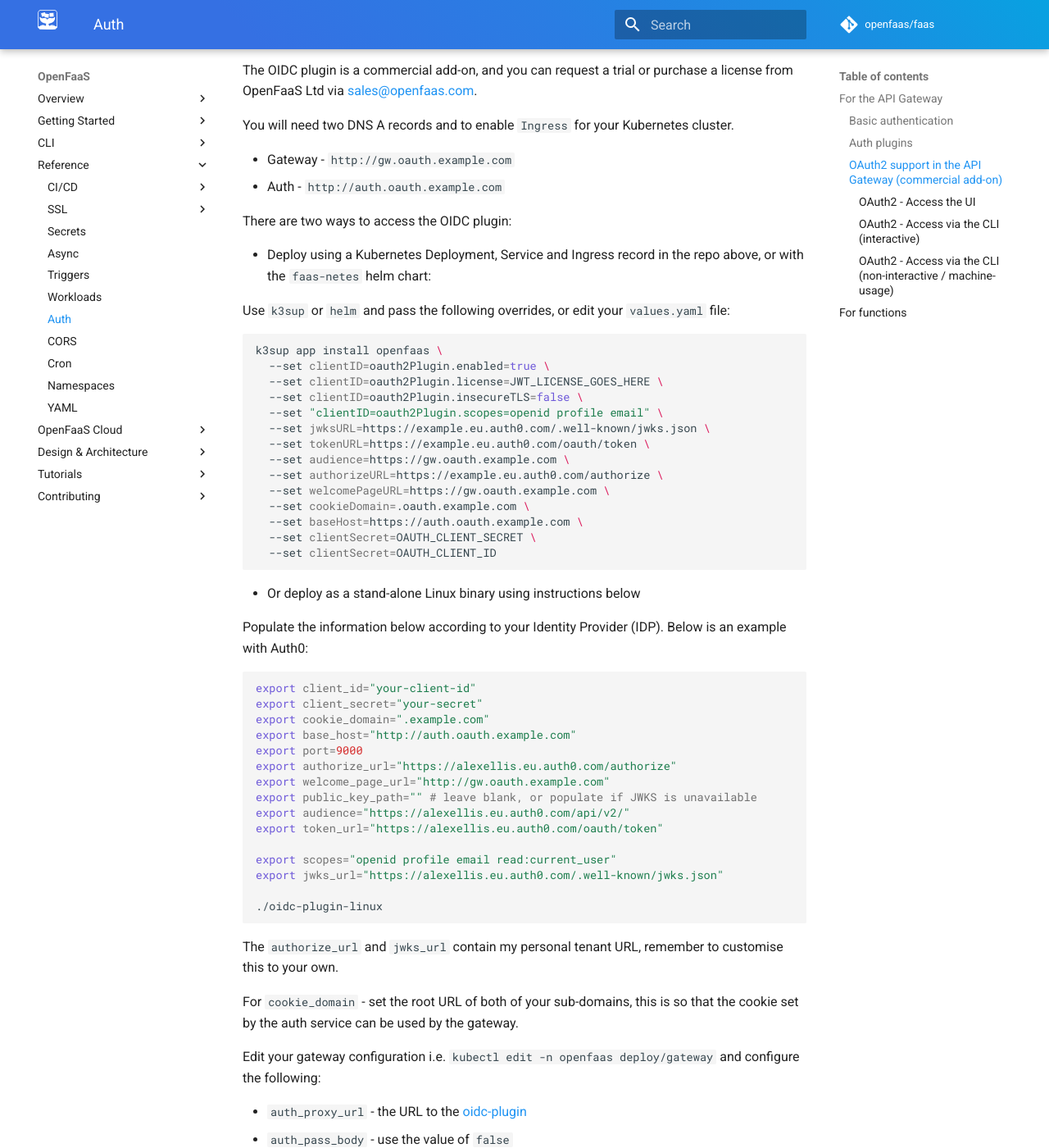
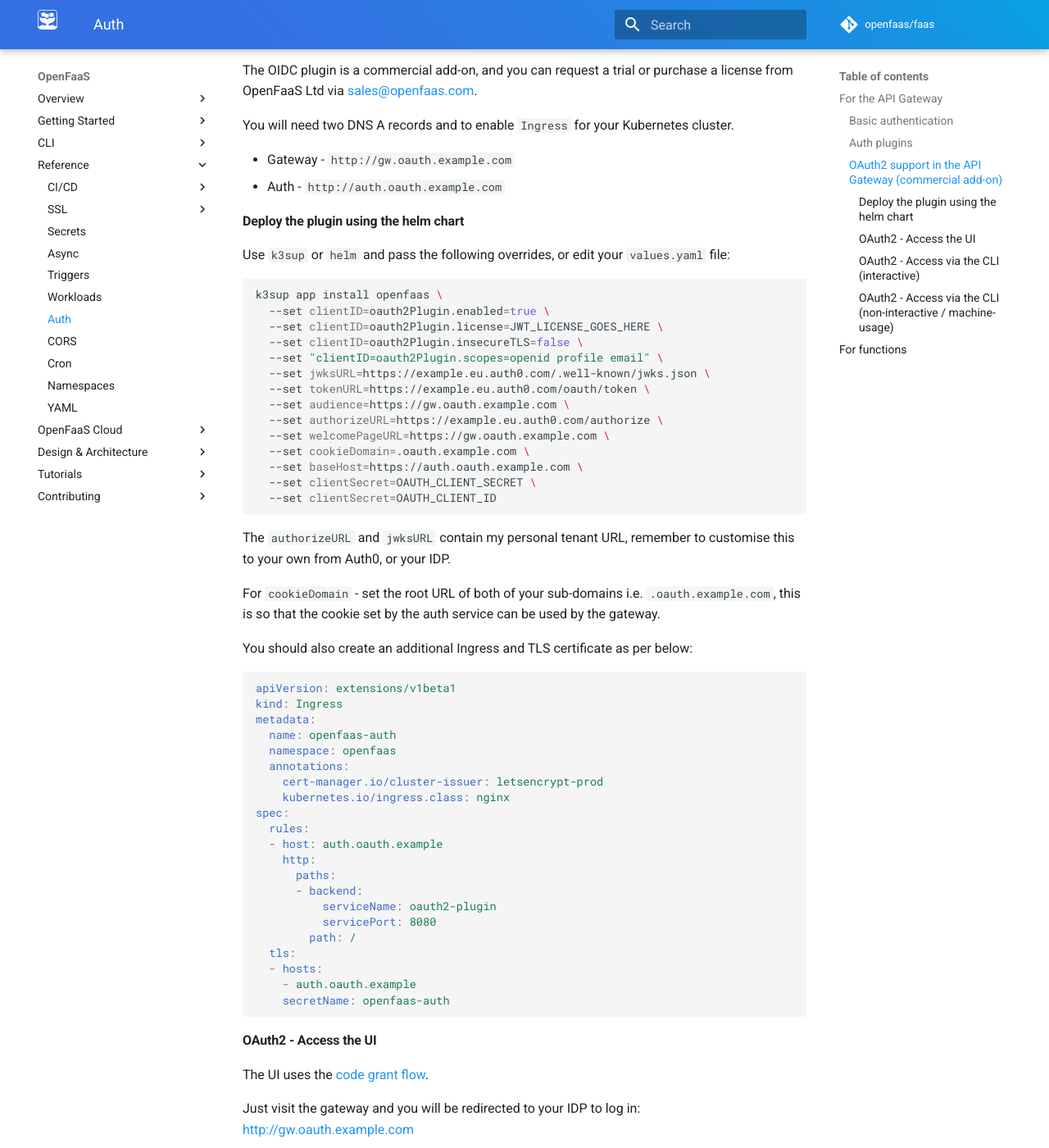
Before and after one commit to openfaas/docs, an MkDocs documentation site: the page built from docs/reference/authentication.md, in a window 1280 px wide and 1400 px high, scrolled down 1354 px. Shown: the whole window at 82% size. Built offline with MkDocs 1.6.1 and Material for MkDocs 9.7.7, drawn with Linux system fonts in a browser that asks for light colours; comment, search, counter and statistics services are not loaded.

Commit message:
Remove the manual instructions for the plugin
The binary release has been removed because it is not required
and no-longer available.

Signed-off-by: Alex Ellis (OpenFaaS Ltd) <alexellis2@gmail.com>

````diff
--- a/docs/reference/authentication.md
+++ b/docs/reference/authentication.md
@@ -46,59 +46,58 @@ You will need two DNS A records and to enable `Ingress` for your Kubernetes clus
 * Gateway - `http://gw.oauth.example.com`
 * Auth - `http://auth.oauth.example.com`
 
-There are two ways to access the OIDC plugin:
 
-* Deploy using a Kubernetes Deployment, Service and Ingress record in the repo above, or with the `faas-netes` helm chart:
+#### Deploy the plugin using the helm chart
 
-  Use `k3sup` or `helm` and pass the following overrides, or edit your `values.yaml` file:
+Use `k3sup` or `helm` and pass the following overrides, or edit your `values.yaml` file:
 
-  ```sh
-  k3sup app install openfaas \
-    --set clientID=oauth2Plugin.enabled=true \
-    --set clientID=oauth2Plugin.license=JWT_LICENSE_GOES_HERE \
-    --set clientID=oauth2Plugin.insecureTLS=false \
-    --set "clientID=oauth2Plugin.scopes=openid profile email" \
-    --set jwksURL=https://example.eu.auth0.com/.well-known/jwks.json \
-    --set tokenURL=https://example.eu.auth0.com/oauth/token \
-    --set audience=https://gw.oauth.example.com \
-    --set authorizeURL=https://example.eu.auth0.com/authorize \
-    --set welcomePageURL=https://gw.oauth.example.com \
-    --set cookieDomain=.oauth.example.com \
-    --set baseHost=https://auth.oauth.example.com \
-    --set clientSecret=OAUTH_CLIENT_SECRET \
-    --set clientSecret=OAUTH_CLIENT_ID
-  ```
+```sh
+k3sup app install openfaas \
+  --set clientID=oauth2Plugin.enabled=true \
+  --set clientID=oauth2Plugin.license=JWT_LICENSE_GOES_HERE \
+  --set clientID=oauth2Plugin.insecureTLS=false \
+  --set "clientID=oauth2Plugin.scopes=openid profile email" \
+  --set jwksURL=https://example.eu.auth0.com/.well-known/jwks.json \
+  --set tokenURL=https://example.eu.auth0.com/oauth/token \
+  --set audience=https://gw.oauth.example.com \
+  --set authorizeURL=https://example.eu.auth0.com/authorize \
+  --set welcomePageURL=https://gw.oauth.example.com \
+  --set cookieDomain=.oauth.example.com \
+  --set baseHost=https://auth.oauth.example.com \
+  --set clientSecret=OAUTH_CLIENT_SECRET \
+  --set clientSecret=OAUTH_CLIENT_ID
+```
 
-* Or deploy as a stand-alone Linux binary using instructions below
 
-  Populate the information below according to your Identity Provider (IDP). Below is an example with Auth0:
+The `authorizeURL` and `jwksURL` contain my personal tenant URL, remember to customise this to your own from Auth0, or your IDP.
 
-  ```sh
-  export client_id="your-client-id"
-  export client_secret="your-secret"
-  export cookie_domain=".example.com"
-  export base_host="http://auth.oauth.example.com"
-  export port=9000
-  export authorize_url="https://alexellis.eu.auth0.com/authorize"
-  export welcome_page_url="http://gw.oauth.example.com"
-  export public_key_path="" # leave blank, or populate if JWKS is unavailable
-  export audience="https://alexellis.eu.auth0.com/api/v2/"
-  export token_url="https://alexellis.eu.auth0.com/oauth/token"
+For `cookieDomain` - set the root URL of both of your sub-domains i.e. `.oauth.example.com`, this is so that the cookie set by the auth service can be used by the gateway.
 
-  export scopes="openid profile email read:current_user"
-  export jwks_url="https://alexellis.eu.auth0.com/.well-known/jwks.json"
+You should also create an additional Ingress and TLS certificate as per below:
 
-  ./oidc-plugin-linux
-  ```
-
-  The `authorize_url` and `jwks_url` contain my personal tenant URL, remember to customise this to your own.
-
-  For `cookie_domain` - set the root URL of both of your sub-domains, this is so that the cookie set by the auth service can be used by the gateway.
-
-  Edit your gateway configuration i.e. `kubectl edit -n openfaas deploy/gateway` and configure the following:
-
-  * `auth_proxy_url` - the URL to the [oidc-plugin](https://github.com/alexellis/oidc-plugin-dist)
-  * `auth_pass_body` - use the value of `false`
+```yaml
+apiVersion: extensions/v1beta1
+kind: Ingress
+metadata:
+  name: openfaas-auth
+  namespace: openfaas
+  annotations:
+    cert-manager.io/cluster-issuer: letsencrypt-prod
+    kubernetes.io/ingress.class: nginx
+spec:
+  rules:
+  - host: auth.oauth.example
+    http:
+      paths:
+      - backend:
+          serviceName: oauth2-plugin
+          servicePort: 8080
+        path: /
+  tls:
+  - hosts:
+    - auth.oauth.example
+    secretName: openfaas-auth
+```
 
 #### OAuth2 - Access the UI
 
````
